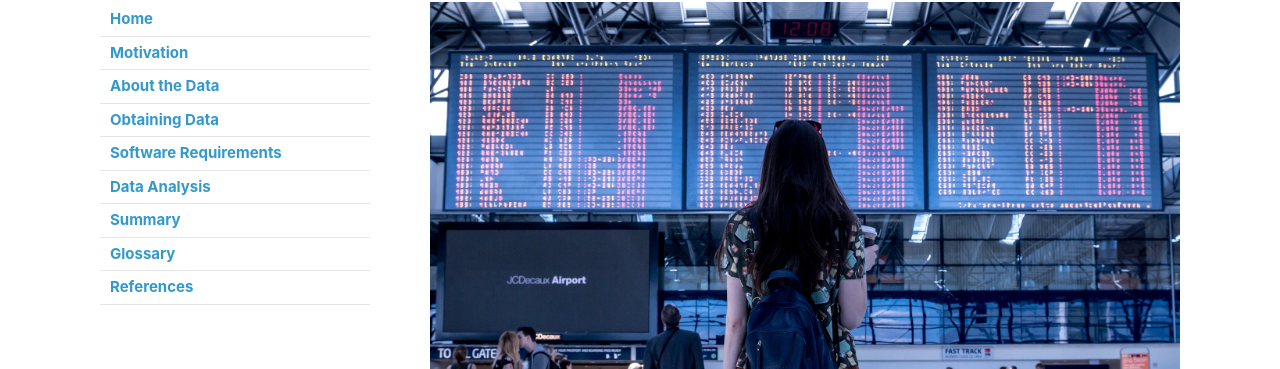
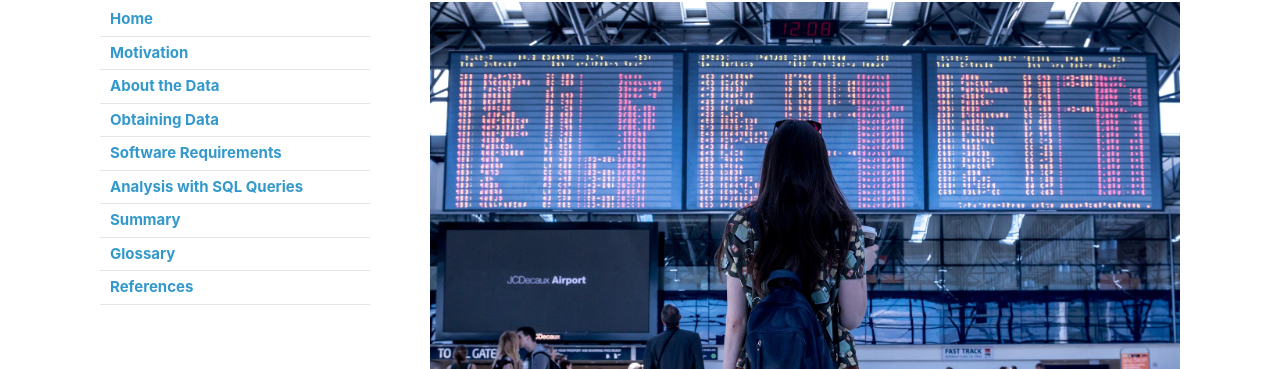
Before and after one commit to ayush-usf/Kaggle-Airline-Data-Analysis, a Jekyll site: the page built from index.md, in a window 1280 px wide. Shown: the part 232-601 px from the top of the page. Built offline with Jekyll 4.4.1, drawn with Linux system fonts in a browser that asks for light colours.

Commit message:
name changed

```diff
--- a/_config.yml
+++ b/_config.yml
@@ -14,7 +14,7 @@ navigation:
     url: obtaining
   - title: Software Requirements
     url: requirements
-  - title: Data Analysis
+  - title: Analysis with SQL Queries
     url: analysis
   - title: Summary
     url: summary
```
